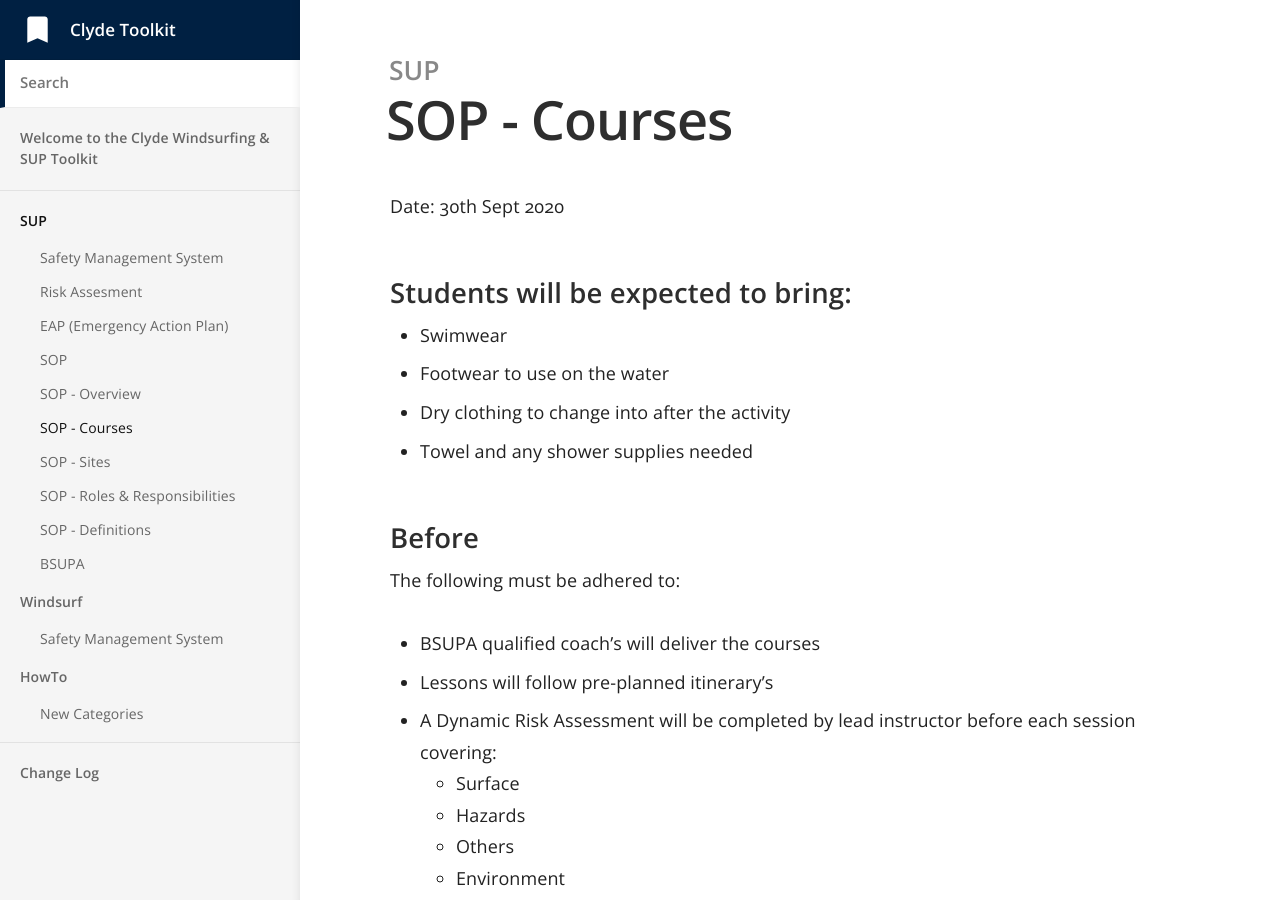
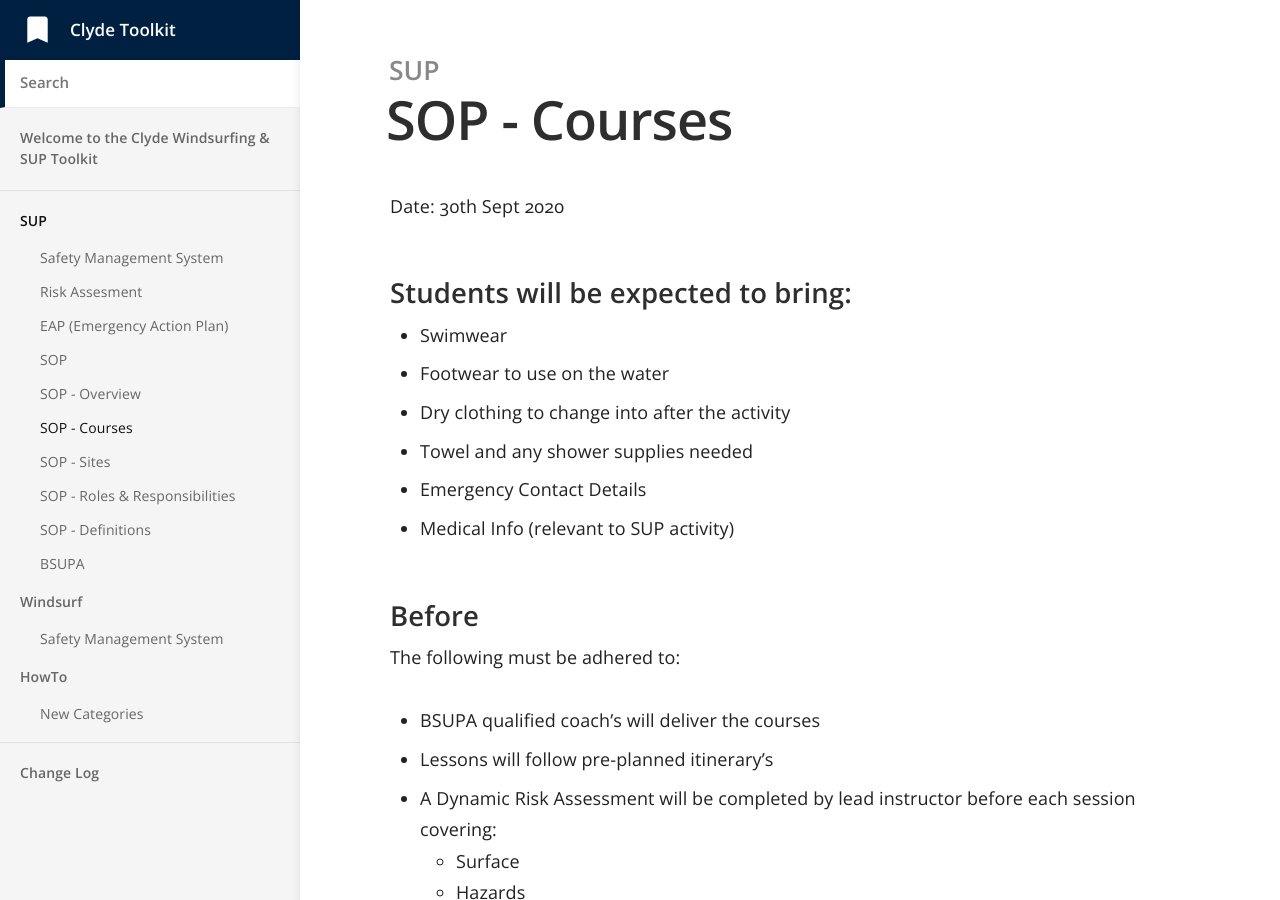
Before and after one commit to numbat70/clyde, a Jekyll site: the page built from _docs/Content/06-SUP_SOP_Courses.md, in a window 1280 px wide and 900 px high. Built offline with Jekyll 4.4.1, drawn with Linux system fonts in a browser that asks for light colours.

Commit message:
Update 06-SUP_SOP_Courses.md
mk

```diff
--- a/_docs/Content/06-SUP_SOP_Courses.md
+++ b/_docs/Content/06-SUP_SOP_Courses.md
@@ -10,6 +10,8 @@ Date: 30th Sept 2020
   - Footwear to use on the water
   - Dry clothing to change into after the activity
   - Towel and any shower supplies needed
+  - Emergency Contact Details
+  - Medical Info (relevant to SUP activity)
 
 
 ## Before
```
